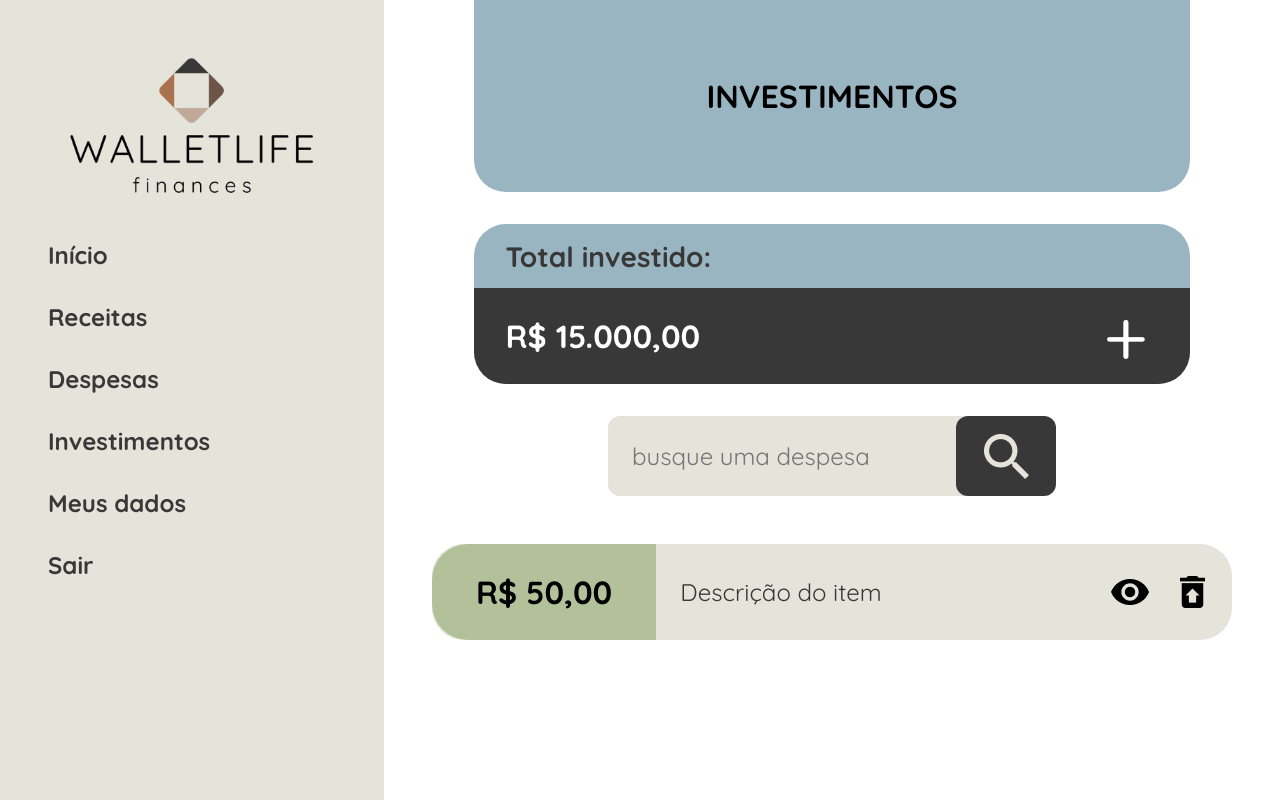
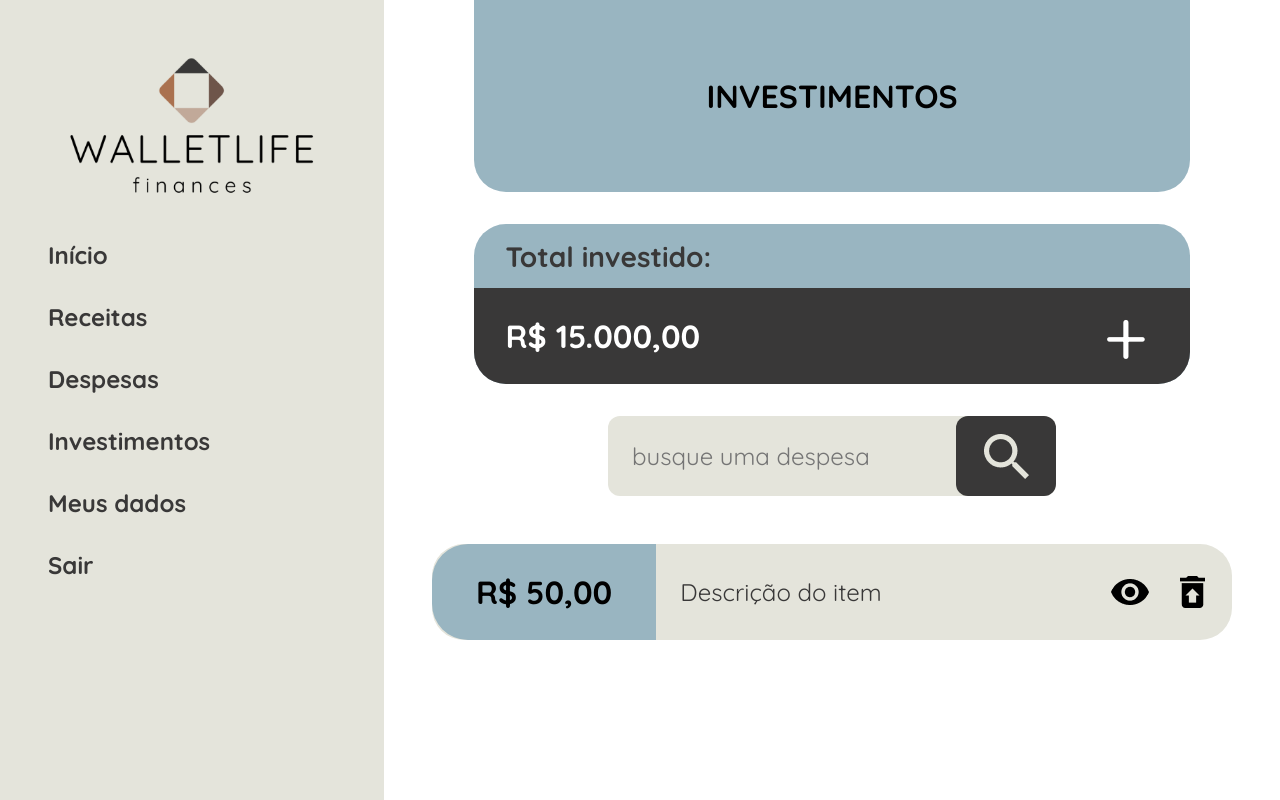
Before and after one commit to MarcosPaulo62/vs12-front-06-react-redux-wallet-life, a React (Create React App) app: page /investimentos in a window 1280 px wide. Built offline with nearby package versions, Linux system fonts and the light colour scheme; sample sign-in values are in the browser's storage.

Commit message:
colocado cor dinâmica no card da lista

```diff
--- a/src/components/expensesSectionDashboard/ExpensesSectionDashboard.tsx
+++ b/src/components/expensesSectionDashboard/ExpensesSectionDashboard.tsx
@@ -25,7 +25,7 @@ export default function RevenuesSectionDashboard() {
 
       <div className="itens-paginacao">
         <ul>
-          <li><ItemDashboard ></ItemDashboard></li>
+          <li><ItemDashboard currentPage="despesas" ></ItemDashboard></li>
         </ul>
       </div>
 
--- a/src/components/investmentsSectionDashboard/InvestmentsSectionDashboard.tsx
+++ b/src/components/investmentsSectionDashboard/InvestmentsSectionDashboard.tsx
@@ -25,7 +25,7 @@ export default function RevenuesSectionDashboard() {
 
       <div className="itens-paginacao">
         <ul>
-          <li><ItemDashboard ></ItemDashboard></li>
+          <li><ItemDashboard currentPage="investimentos"></ItemDashboard></li>
         </ul>
       </div>
 
--- a/src/components/itemDashboard/ItemDashboard.tsx
+++ b/src/components/itemDashboard/ItemDashboard.tsx
@@ -1,13 +1,37 @@
-import { StyledEyeButton, StyledItemDescription, StyledItemValue, StyledItemlDiv, StyledTrashCanButton } from "../../styles/dashboardSections";
+import {
+  StyledEyeButton,
+  StyledItemDescription,
+  StyledItemValue,
+  StyledItemlDiv,
+  StyledTrashCanButton,
+} from "../../styles/dashboardSections";
 import Eye from "../../assets/dashboard-olho.png";
-import TrashCan from "../../assets/dashboard-lixo.png"
+import TrashCan from "../../assets/dashboard-lixo.png";
 
-export default function ItemDashboard() {
+interface ItemDashboardProps {
+  currentPage: "despesas" | "investimentos" | "receitas";
+}
 
-  return <StyledItemlDiv>
-    <StyledItemValue themecolor={"receitas"}>R$ 50,00</StyledItemValue>
-    <StyledItemDescription>Descrição do item</StyledItemDescription>
-    <StyledEyeButton></StyledEyeButton>
-    <StyledTrashCanButton></StyledTrashCanButton>
-  </StyledItemlDiv>;
+
+
+export default function ItemDashboard({ currentPage }: ItemDashboardProps) {
+
+  let themecolor: string;
+
+  if (currentPage === "despesas") {
+    themecolor = "despesas";
+  } else if (currentPage === "investimentos") {
+    themecolor = "investimento";
+  } else if (currentPage === "receitas") {
+    themecolor = "receitas";
+  }
+
+  return (
+    <StyledItemlDiv>
+      <StyledItemValue themecolor={currentPage} >R$ 50,00</StyledItemValue>
+      <StyledItemDescription>Descrição do item</StyledItemDescription>
+      <StyledEyeButton></StyledEyeButton>
+      <StyledTrashCanButton></StyledTrashCanButton>
+    </StyledItemlDiv>
+  );
 }
--- a/src/components/revenuesSectionDashboard/RevenuesSectionDashboard.tsx
+++ b/src/components/revenuesSectionDashboard/RevenuesSectionDashboard.tsx
@@ -25,7 +25,7 @@ export default function RevenuesSectionDashboard() {
 
       <div className="itens-paginacao">
         <ul>
-          <li><ItemDashboard ></ItemDashboard></li>
+          <li><ItemDashboard currentPage="receitas"></ItemDashboard></li>
         </ul>
       </div>
 
--- a/src/pages/investimentos/Investimentos.tsx
+++ b/src/pages/investimentos/Investimentos.tsx
@@ -2,13 +2,14 @@ import { NavLink } from "react-router-dom";
 import SideHeader from "../../components/sideHeaderDashboard/SideHeaderDashboard";
 import { StyledContainerDashboard } from "../dashboard/style";
 import InvestmentsSectionDashboard from "../../components/investmentsSectionDashboard/InvestmentsSectionDashboard";
+
 
 export default function Receitas() {
     return(
         <>
         <StyledContainerDashboard>
           <SideHeader />
-          <InvestmentsSectionDashboard />
+          <InvestmentsSectionDashboard/>
         </StyledContainerDashboard>
         <NavLink to="/login"></NavLink>
       </>
--- a/src/styles/dashboardSections.ts
+++ b/src/styles/dashboardSections.ts
@@ -3,8 +3,8 @@ import Lupa from "../../src/assets/dashboard-lupa.png";
 import Eye from "../../src/assets/dashboard-olho.png";
 import TrashCan from "../../src/assets/dashboard-lixo.png";
 
-interface iStyledDashboardThemeProps {
-  themecolor: "receitas" | "despesas" | "investimentos";
+export interface iStyledDashboardThemeProps {
+  themecolor: "receitas" | "despesas" | "investimentos" | "currentPage";
 }
 
 export const StyledDashboardLabel = styled.div<iStyledDashboardThemeProps>`
```
